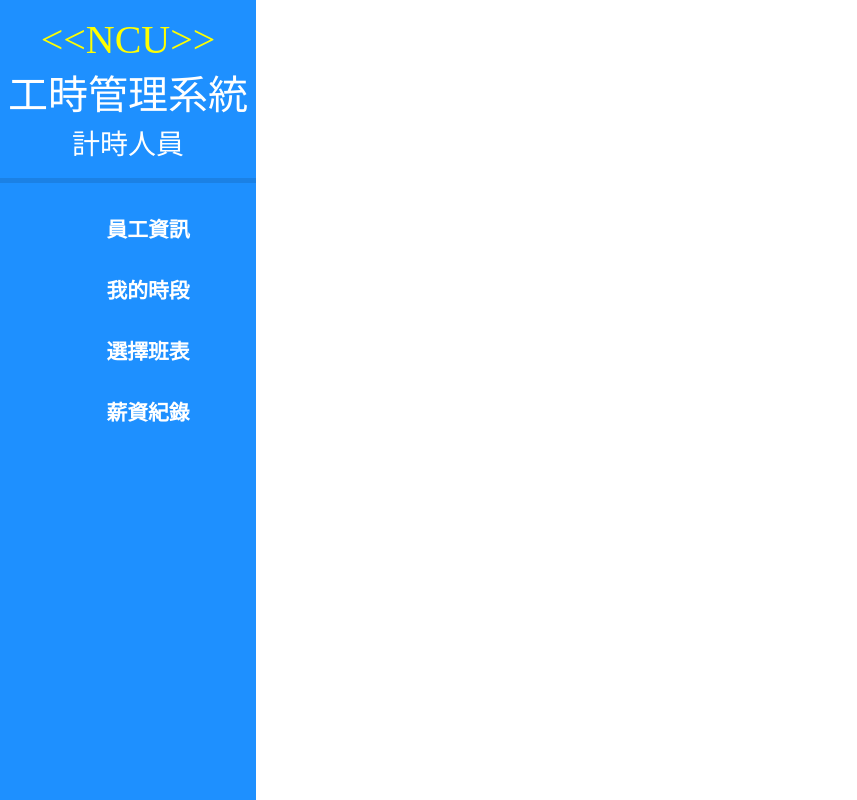
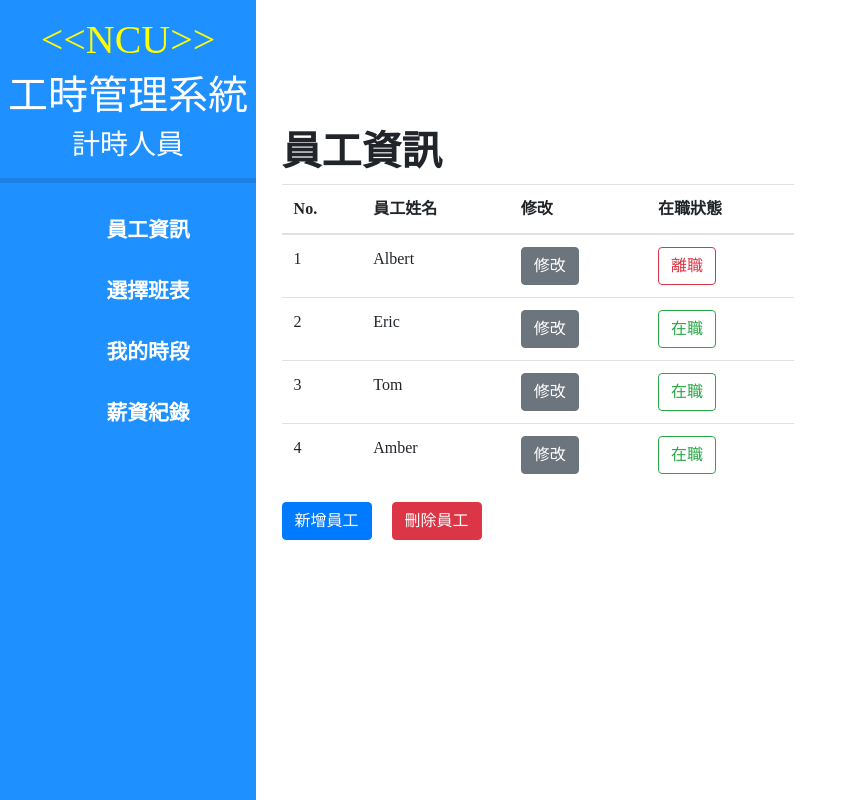
Before and after one commit to Albert40727/SA-webframe, a React (Create React App) app: page / in a window 1280 px wide. Shown: the whole page, without its empty margins (0-857 px from the left). Built offline with nearby package versions, Linux system fonts and the light colour scheme.

Commit message:
Add addWorker function and Update UI

```diff
--- a/src/AppStyle.css
+++ b/src/AppStyle.css
@@ -47,4 +47,10 @@
 hr {
     display: white;
     border-width: 5px;
-  }
+}
+.linkStyle {
+    color:"white";
+    text-decoration:"none";
+    font-family:"微軟正黑體";
+    font-Weight:"Bold";
+}
--- a/src/LoginFrame.js
+++ b/src/LoginFrame.js
@@ -12,6 +12,7 @@
 function LoginFrame()
 {
     return(
+
         <div style={{"fontFamily":"微軟正黑體"}}>
             <div className="title">
                 <h1>-NCU-<br></br>工時管理系統</h1>
@@ -44,7 +45,7 @@
                     <Row >
                         <Col></Col>
                         <Col>
-                            <Button variant="primary">登入</Button>
+                            <Button variant="success">登入</Button>
                         </Col>
                         <Col>
                             <Button variant="secondary">忘記密碼?</Button>
--- a/src/ModifyFrame.js
+++ b/src/ModifyFrame.js
@@ -22,7 +22,7 @@
                     "maxWidth": "100vw",
             }}>
                 <Row>
-                    <Col className="item" ><b><label onClick = {event1} >個人資訊</label></b></Col>
+                    <Col className="item"><b><label onClick = {event1} >個人資訊</label></b></Col>
                     <Col className="item"><b><label onClick = {event1} >我的時段</label></b></Col>
                     <Col className="item"><b><label onClick = {event1} >檢視我的班表</label></b></Col>
                     <Col className="item"><b><label onClick = {event1} >薪資紀錄</label></b></Col>
@@ -49,6 +49,7 @@
                         <InputGroup className="mt-2 mb-2">
                             <FormControl
                             placeholder="請輸入新密碼"
+                            type="password"
                             />
                         </InputGroup>
                     </Col>
@@ -58,6 +59,7 @@
                         <InputGroup className="mt-2 mb-2">
                             <FormControl
                             placeholder="確認密碼"
+                            type="password"
                             />
                         </InputGroup>
                     </Col>
--- a/src/WorkStateFrame.js
+++ b/src/WorkStateFrame.js
@@ -8,6 +8,7 @@
     Col,
     InputGroup,
     FormControl,
+    Form,
     FormCheck
 } from 'react-bootstrap';
 import {
@@ -34,15 +35,16 @@
                     <hr></hr>
                     <ul>
                         <li><MenuLink
-                            to="/worInfo"
+                            to="/"
                             activeOnlyWhenExact={true}
                             label="員工資訊"></MenuLink></li>
                         <li><MenuLink
+                            to="/schedule"
+                            label="選擇班表"></MenuLink>
+                        </li>
+                        <li><MenuLink
                             to="/choosenSchedule"
                             label="我的時段"></MenuLink></li>
-                        <li><MenuLink
-                            to="/schedule"
-                            label="選擇班表"></MenuLink></li>
                         <li><MenuLink
                             to="/salary"
                             label="薪資紀錄"></MenuLink></li>
@@ -50,7 +52,7 @@
                 </div>
             </div>
             <Switch>
-                <Route exact path="/worInfo">
+                <Route exact path="/">
                     <WorkerInfo/>
                 </Route>
                 <Route path="/choosenSchedule">
@@ -62,13 +64,15 @@
                 <Route path="/salary">
                     <Salary/>
                 </Route>
+                <Route path="/addworker">
+                    <AddWorker/>
+                </Route>
             </Switch>
         </Router>
     );
 }
 
-function MenuLink ({activeOnlyWhenExact,to,label})
-{
+function MenuLink ({activeOnlyWhenExact,to,label}){
     let match = useRouteMatch ({
         exact:activeOnlyWhenExact,
         path:to
@@ -86,8 +90,7 @@
     );
 }
 
-function WorkerInfo()
-{
+function WorkerInfo(){
     return(
         <div className="content">
             <h1><b>員工資訊</b></h1>
@@ -105,29 +108,34 @@
                             <td>1</td>
                             <td>Albert</td>
                             <td><Button variant="secondary">修改</Button></td>
-                            <td><Button variant="danger">離職</Button></td>
+                            <td><Button variant="outline-danger">離職</Button></td>
                         </tr>
                         <tr>
                             <td>2</td>
                             <td>Eric</td>
                             <td><Button variant="secondary">修改</Button></td>
-                            <td><Button variant="success">在職</Button></td>
+                            <td><Button variant="outline-success">在職</Button></td>
                         </tr>
                         <tr>
                             <td>3</td>
                             <td>Tom</td>
                             <td><Button variant="secondary">修改</Button></td>
-                            <td><Button variant="success">在職</Button></td>
+                            <td><Button variant="outline-success">在職</Button></td>
                         </tr>
                         <tr>
                             <td>4</td>
                             <td>Amber</td>
                             <td><Button variant="secondary">修改</Button></td>
-                            <td><Button variant="success">在職</Button></td>
+                            <td><Button variant="outline-success">在職</Button></td>
                         </tr>
                     </tbody>
                 </Table>
-        </div>
+                <Button variant="primary"><Link to="/addworker"style={
+                {color:"white",
+                textDecoration:"none",
+                fontFamily:"微軟正黑體"}}>新增員工</Link></Button>
+                <Button variant="danger" style={{marginLeft:"20px"}}>刪除員工</Button>
+            </div>
     );
 }
 function event1(){
@@ -136,6 +144,7 @@
 function Schedule(){
     return(
         <div className="content">
+            <h2><b>2019/12/26-29班表</b></h2>
             <Table striped bordered hover style={{maxWidth:"60vw"}}>
                 <thead>
                     <tr>
@@ -207,8 +216,7 @@
         </div>
     );
 }
-function ChoosenSchedule ()
-{
+function ChoosenSchedule (){
     return(
         <div className="content">
             <Table bordered style={{maxWidth:"60vw"}}>
@@ -243,8 +251,30 @@
 function Salary () {
     return(
         <div className="content">
+            <h2>2019/12/26-29薪資計算結果:</h2>
             <h3>時薪:150</h3>
+            <h3>目前累計小時數:30hr</h3>
             <h3>目前累計薪資:4500</h3>
         </div>
     );
 }
+function AddWorker(){
+    return(
+        <div className="content" style={{maxWidth:"50vw"}}>
+            <Form>
+                <Form.Group controlID="WorkerInfo">
+                    <Form.Label>員工編號</Form.Label>
+                    <Form.Control placeholder="輸入編號" ></Form.Control>
+                    <Form.Label>員工姓名</Form.Label>
+                    <Form.Control placeholder="輸入姓名"></Form.Control>
+                    <Form.Label>員工信箱</Form.Label>
+                    <Form.Control type="email" placeholder="輸入信箱"></Form.Control>
+                    <Form.Label>員工電話號碼</Form.Label>
+                    <Form.Control placeholder="輸入電話號碼"></Form.Control>
+                </Form.Group>
+                <Button variant="primary">新增</Button>
+                <Button variant="secondary" style={{marginLeft:"20px"}}>取消</Button>
+            </Form>
+        </div>
+    );
+}
```
